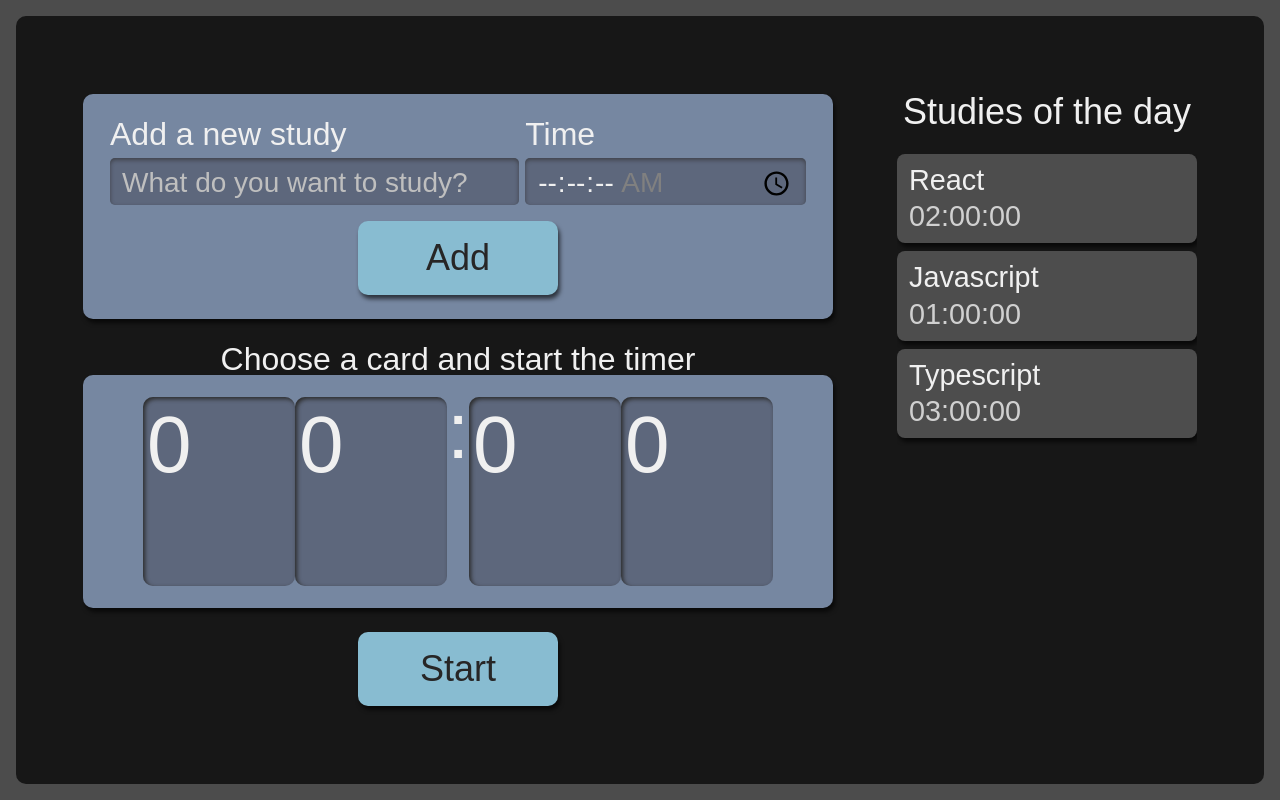
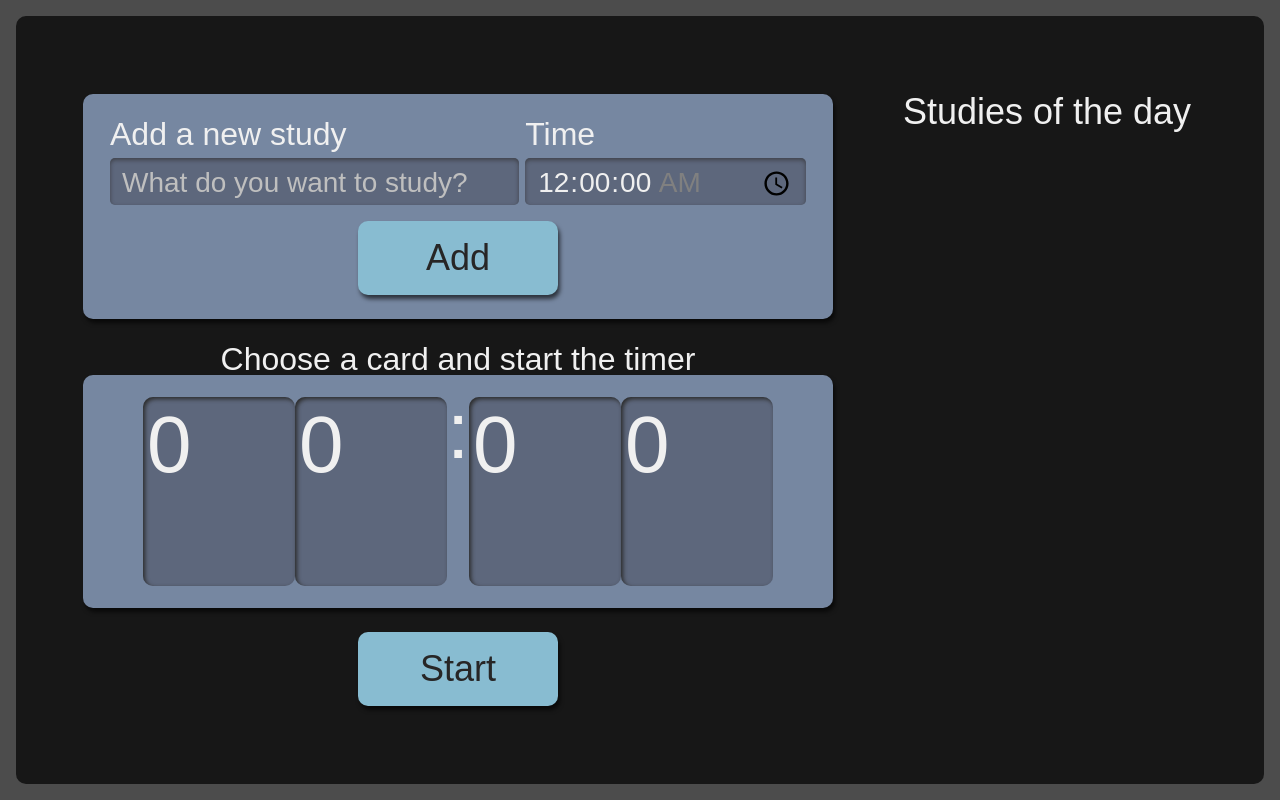
Before and after one commit to OHackmann/react-studies, a React (Create React App) app: page / in a window 1280 px wide. Built offline with nearby package versions, Linux system fonts and the light colour scheme.

Commit message:
using state

```diff
--- a/package.json
+++ b/package.json
@@ -14,6 +14,7 @@
     "react": "^18.2.0",
     "react-dom": "^18.2.0",
     "react-scripts": "5.0.1",
+    "uuid": "^8.3.2",
     "web-vitals": "^2.1.4"
   },
   "scripts": {
@@ -37,6 +38,7 @@
     ]
   },
   "devDependencies": {
+    "@types/uuid": "^8.3.4",
     "@typescript-eslint/eslint-plugin": "^5.34.0",
     "@typescript-eslint/parser": "^5.34.0",
     "add": "^2.0.6",
--- a/src/components/Button/index.tsx
+++ b/src/components/Button/index.tsx
@@ -1,8 +1,8 @@
 import style from './Button.module.scss';
 
-export default function Button({ texto }: { texto :string}) {
+export default function Button({ texto, type }: { texto :string, type?: "button" | "submit" | "reset" | undefined }) {
   return (
-    <button className={style.button}>
+    <button type={type} className={style.button}>
       {texto}
     </button>
   );
--- a/src/components/Form/index.tsx
+++ b/src/components/Form/index.tsx
@@ -1,9 +1,35 @@
+import { useState } from "react";
+import { ITask } from "../../types/task";
 import Button from "../Button";
 import style from './Form.module.scss';
+import { v4 as uuidv4 } from 'uuid'
 
-export default function Form() {
+export default function Form({ setTasks }: { setTasks: React.Dispatch<React.SetStateAction<ITask[]>>}) {
+  const [task, setTask] = useState({
+    task: '',
+    time: '00:00:00'
+  });
+
+  function addTask(evento: React.FormEvent<HTMLFormElement>) {
+    evento.preventDefault();
+    setTasks(oldTasks =>
+      [
+        ...oldTasks,
+        {
+          ...task,
+          selected: false,
+          done: false,
+          id: uuidv4()
+        }
+      ]
+    );
+    setTask({
+      task: '',
+      time: '00:00:00'
+  });
+}
   return (
-    <form className={style.newTask}>
+    <form className={style.newTask} onSubmit={addTask}>
       <div className={style.inputContainer}>
         <label htmlFor="tarefa">
           Add a new study
@@ -12,6 +38,8 @@ export default function Form() {
           type="text"
           name="tarefa"
           id="tarefa"
+          value={task.task}
+          onChange={(e) => setTask({ ...task, task: e.target.value })}
           placeholder="What do you want to study?"
           required
         />
@@ -24,6 +52,8 @@ export default function Form() {
           type="time"
           step="1"
           name="tempo"
+          value={task.time}
+          onChange={(e) => setTask({ ...task, time: e.target.value })}
           id="tempo"
           min="00:00:00"
           max="01:30:00"
@@ -31,6 +61,7 @@ export default function Form() {
         />
       </div>
       <Button
+        type="submit"
         texto="Add"
       />
     </form>
--- a/src/components/List/Item/index.tsx
+++ b/src/components/List/Item/index.tsx
@@ -1,6 +1,7 @@
+import { ITask } from "../../../types/task";
 import style from "../List.module.scss";
 
-export default function Item({ task, time }: {task: string, time: string}) {
+export default function Item({ task, time, selected, done, id }: ITask) {
   return (
     <li className={style.item}>
       <h3> {task} </h3>
--- a/src/components/List/index.tsx
+++ b/src/components/List/index.tsx
@@ -1,18 +1,8 @@
 import style from "./List.module.scss";
 import Item from "./Item";
+import { ITask } from "../../types/task"
 
-export default function List() {
-  const tasks = [{
-    task: 'React',
-    time: '02:00:00'
-  }, {
-    task: 'Javascript',
-    time: '01:00:00'
-  }, {
-    task: 'Typescript',
-    time: '03:00:00'
-  }
-]
+export default function List( { tasks }: { tasks: ITask[]}) {
   return (
     <aside className={style.toDoList}>
       <h2> Studies of the day </h2>
--- a/src/pages/App.tsx
+++ b/src/pages/App.tsx
@@ -1,13 +1,16 @@
+import { useState } from 'react';
 import Form from '../components/Form';
 import List from '../components/List';
 import Timer from '../components/Timer';
+import { ITask } from '../types/task';
 import style from './App.module.scss';
 
 export default function App() {
+  const [tasks, setTasks] = useState<ITask[]>([]);
   return (
     <div className={style.AppStyle}>
-      <Form/>
-      <List/>
+      <Form setTasks={setTasks}/>
+      <List tasks={tasks}/>
       <Timer/>
     </div>
   );
--- /dev/null
+++ b/src/types/task.ts
@@ -0,0 +1,7 @@
+export interface ITask {
+  task: string;
+  time: string;
+  selected: boolean;
+  done: boolean;
+  id: string
+}
```
Also changed, not shown: 1 other file (tests, documents, lock files or other folders).
